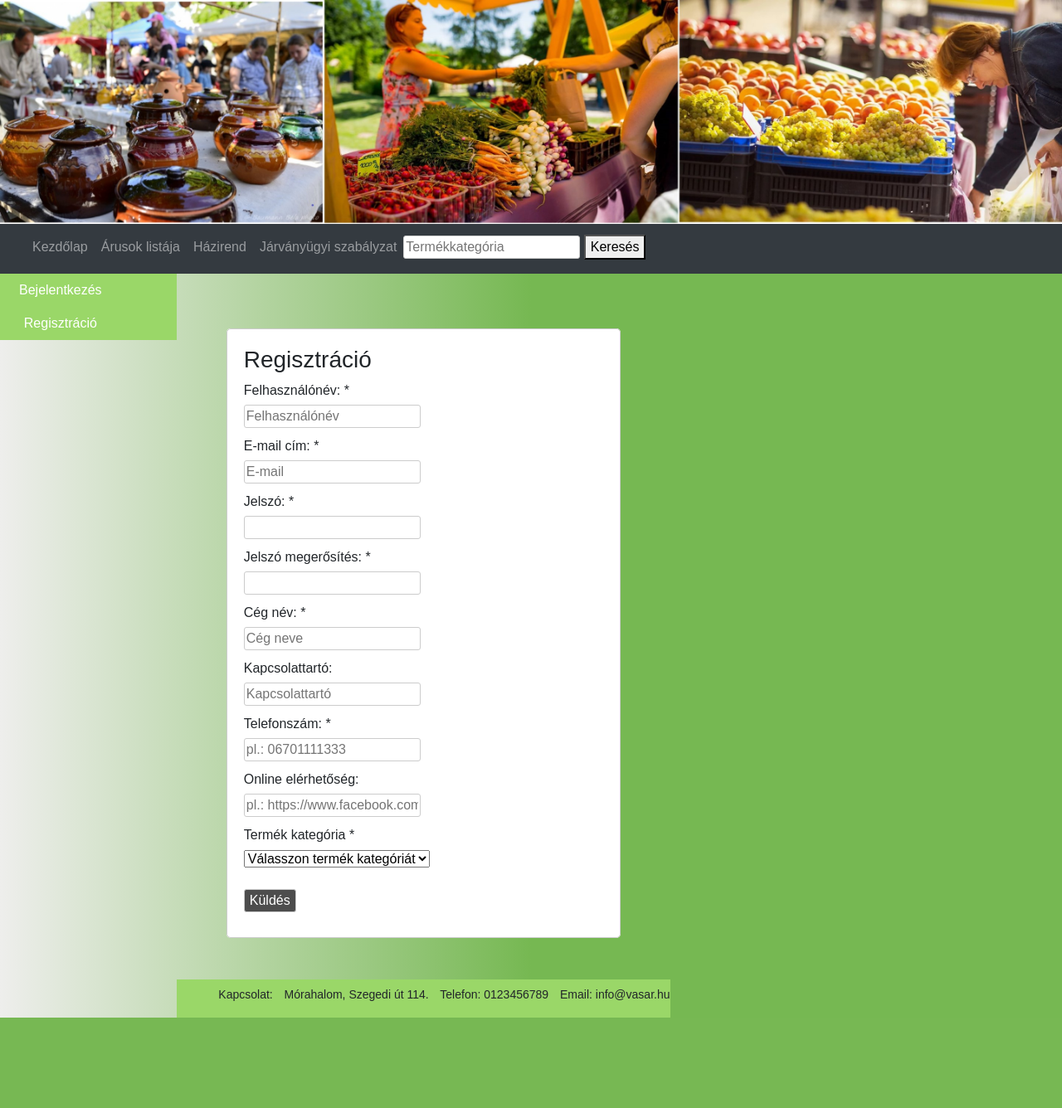
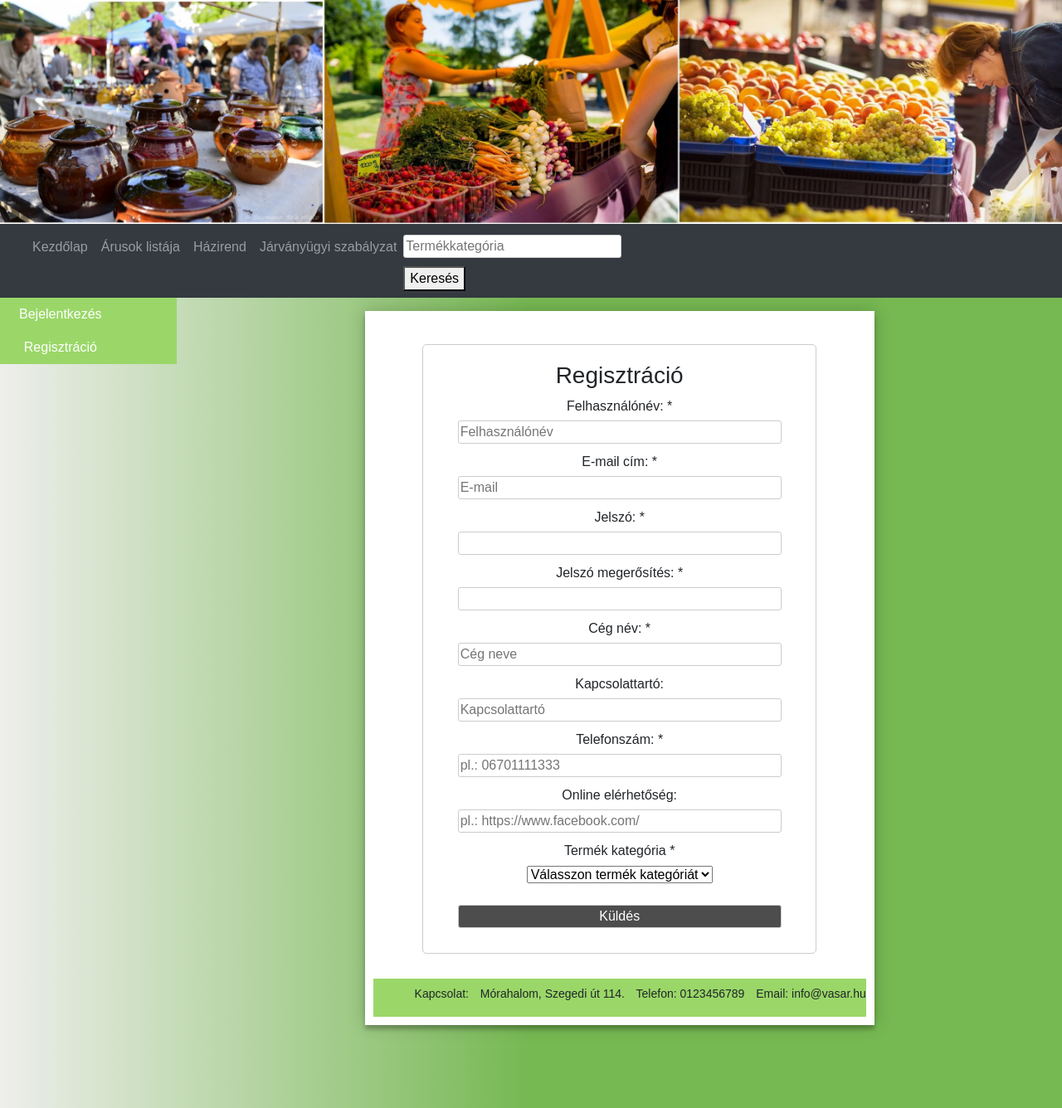
Before and after one commit to Szoftverfejlesztok/Szoftverfejleszto_es_tesztelo_2024_masodik_csapat, a PHP site: page /registration_form.php in a window 1280 px wide. Shown: the whole page at 83% size. Before the commit the page ends 1227 px from the top, so only its background shows below. Run offline with PHP 8.4, Linux system fonts and the light colour scheme.

Commit message:
oldaltartalmak középre igazítása

```diff
--- a/epidemiological_regulation.php
+++ b/epidemiological_regulation.php
@@ -41,7 +41,7 @@
 
         <b >FIGYELEM! </b>
 </div>
-<div id="container">
+<div>
 <p>
 Az alábbi táblázatban szereplő, hazánkkal szemben korlátozást bevezető harmadik országok esetében továbbra is érvényben vannak a korlátozások
  mindaddig, amíg az adott harmadik ország nem jelzi ennek ellenkezőjét. <br><br>
--- a/registration_form.php
+++ b/registration_form.php
@@ -36,16 +36,30 @@
   background-color: #f4f4f4;
   margin: 0;
   padding: 0;
+
+}
+
+div > .containerreg {
+
+  position:relative;
+  z-index: 1;
+  background: #FFFFFF;
+  max-width: 50%;
+  margin: 0 auto 100px;
+  padding: 10px;
+  text-align: center;
+  box-shadow: 0 0 20px 0 rgba(0, 0, 0, 0.2), 0 5px 5px 0 rgba(0, 0, 0, 0.24)
 }
 
 
 fieldset {
   width: 80%;
-        margin: 50px auto;
+  margin: 30px auto;
   background-color: #fff;
   padding: 20px;
   border: 1px solid #ccc;
   border-radius: 5px;
+  text-align: center;
 }
 
 h3 {
@@ -65,6 +79,7 @@
   margin-bottom: 10px;
   border: 1px solid #ccc;
   border-radius: 3px;
+  width: 90%;
 }
 
 input[type="submit"] {
@@ -77,6 +92,8 @@
 input[type="submit"]:hover {
   background-color: #0056b3;
 }
+
+
 
 </style>
 </head>
@@ -294,18 +311,12 @@
             <input type="submit" value="Küldés" name="submitRegisztral">
         </form>
     </fieldset>
-
-
-
-
-<script src="https://unpkg.com/@popperjs/core@2.11.6/dist/umd/popper.min.js"></script>
-<script src="https://stackpath.bootstrapcdn.com/bootstrap/5.1.3/js/bootstrap.min.js"></script>
-
         <?php
         displayMessages($error, $msg);
         require_once("footer.html");
         ?>
+        </div>
+        <script src="https://unpkg.com/@popperjs/core@2.11.6/dist/umd/popper.min.js"></script>
+        <script src="https://stackpath.bootstrapcdn.com/bootstrap/5.1.3/js/bootstrap.min.js"></script>
 </body>
-
-
 </html>
--- a/style.css
+++ b/style.css
@@ -271,7 +271,7 @@
 
 
 /*A tartalom elrendezése */
-.container {
+div > .container {
 width: 90%; /* Konténer szélessége*/
 max-width: 1200px; /* Maximum szélesség */
 margin: 0 auto;  /*Középre igazítás */
@@ -286,10 +286,29 @@
 }
 }
 
+figure {
+  text-align: center;
+}
+
+h1 {
+  text-align: center;
+}
+h2 {
+  text-align: center;
+}
+#kezdes{
+  text-align: center;
+}
+
+/*div > #market_picture {
+  text-align: center;
+}*/
+
 p {
 text-align: justify;
 
 }
+
 
 /* A header elem beállítása */
 header {
@@ -417,22 +436,36 @@
 margin-top: 20px;
 }
 
-/* regisztrációs űrlap*/
-/*body {
+/* regisztrációs űrlap
+body {
   font-family: Arial, sans-serif;
   background-color: #f4f4f4;
-       /* margin: 0;
+  margin: 0;
   padding: 0;
+
+}
+
+div > .containerreg {
+
+  position:relative;
+  z-index: 1;
+  background: #FFFFFF;
+  max-width: 50%;
+  margin: 0 auto 100px;
+  padding: 10px;
+  text-align: center;
+  box-shadow: 0 0 20px 0 rgba(0, 0, 0, 0.2), 0 5px 5px 0 rgba(0, 0, 0, 0.24)
 }
 
 
 fieldset {
-        width: 50%;
-        margin: 50px auto;
+  width: 80%;
+  margin: 30px auto;
   background-color: #fff;
   padding: 20px;
   border: 1px solid #ccc;
   border-radius: 5px;
+  text-align: center;
 }
 
 h3 {
@@ -452,6 +485,7 @@
   margin-bottom: 10px;
   border: 1px solid #ccc;
   border-radius: 3px;
+  width: 80%;
 }
 
 input[type="submit"] {
@@ -463,7 +497,7 @@
 
 input[type="submit"]:hover {
   background-color: #0056b3;
-    }
+}*/
 
   p.error {
       color: #ff0000;
```
Lines whose indentation alone changed are shown as unchanged.
